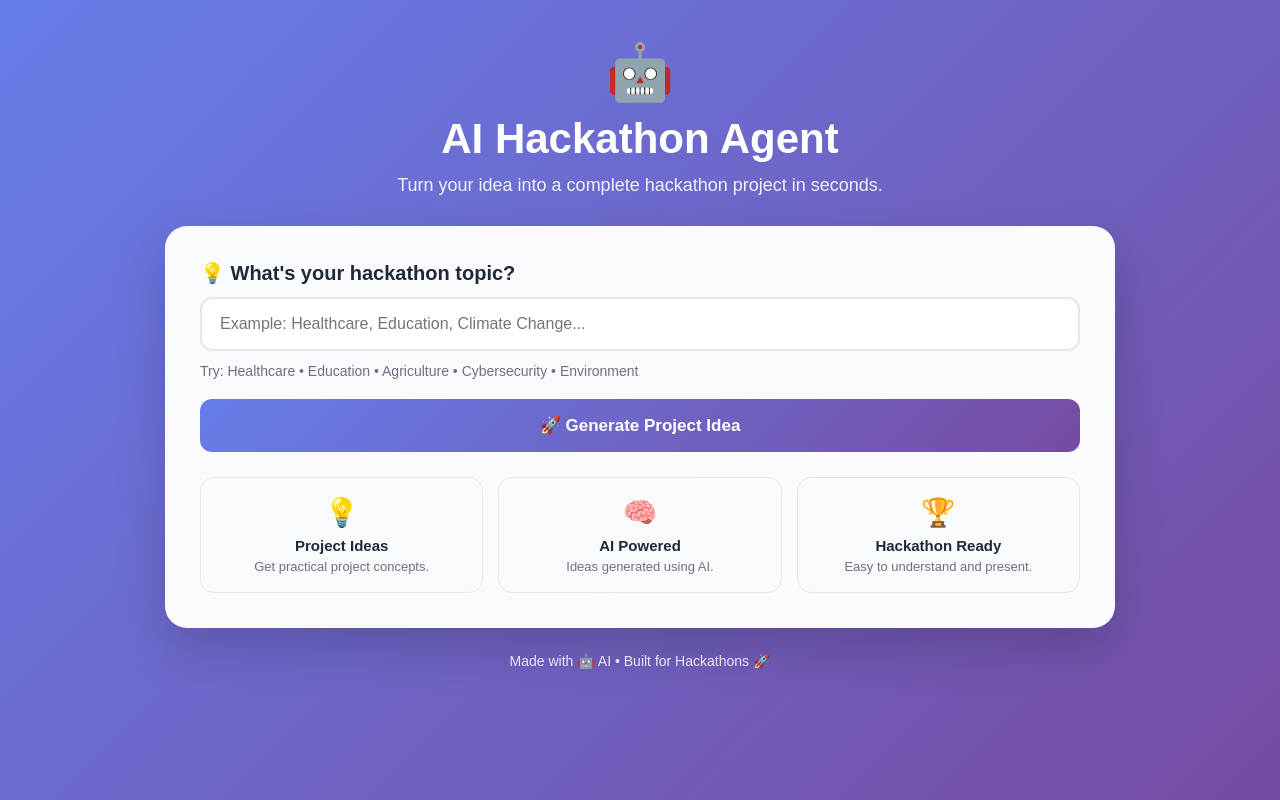
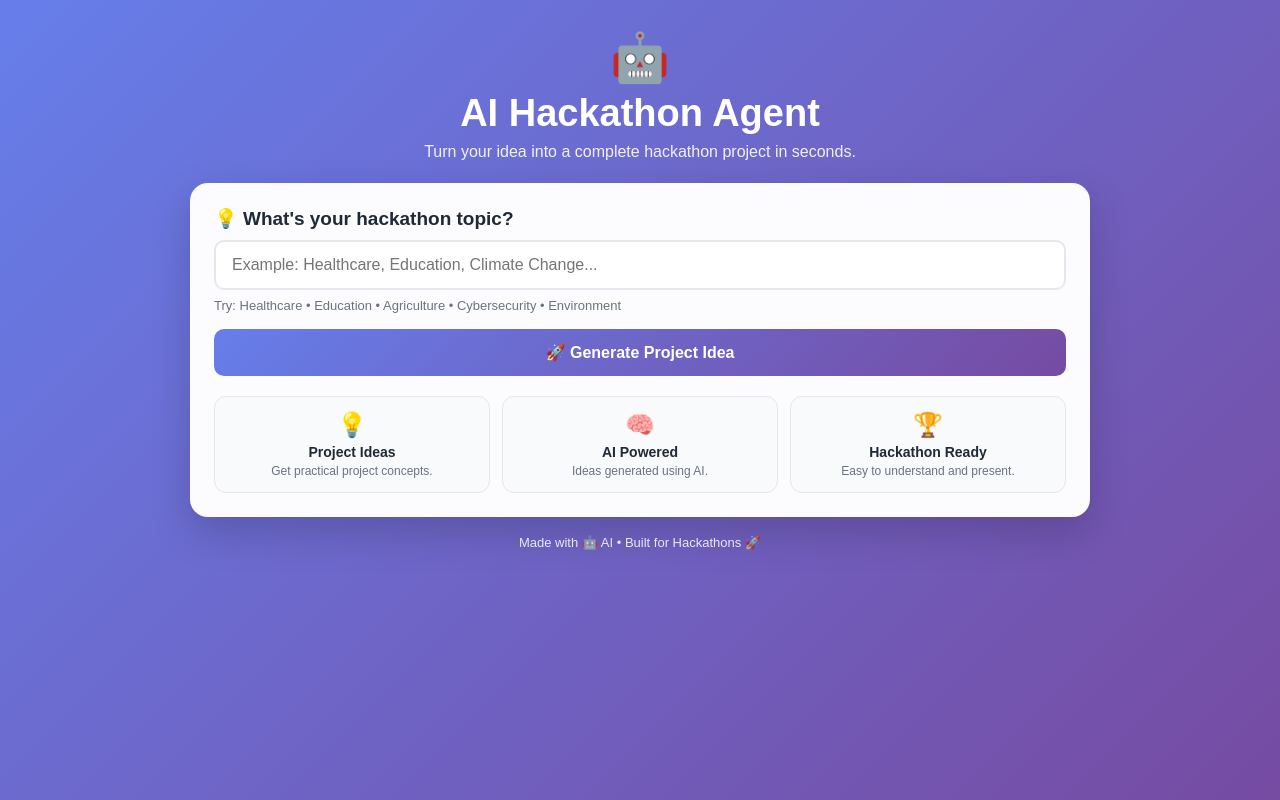
Before and after one commit to orugantideeksha24/AI-Hackathon-Agent, a Flask app: page / in a window 1280 px wide. Run offline with Flask 3, Linux system fonts and the light colour scheme.

Commit message:
Update index.html

```diff
--- a/templates/index.html
+++ b/templates/index.html
@@ -2,12 +2,15 @@
 <html lang="en">
 
 <head>
+
     <meta charset="UTF-8">
+
     <meta name="viewport" content="width=device-width, initial-scale=1.0">
 
     <title>AI Hackathon Agent</title>
 
     <style>
+
         * {
             box-sizing: border-box;
             margin: 0;
@@ -18,178 +21,212 @@
             font-family: Arial, Helvetica, sans-serif;
             min-height: 100vh;
             background: linear-gradient(135deg, #667eea, #764ba2);
-            padding: 40px 20px;
+            padding: 30px 15px;
             color: #1f2937;
         }
 
         .container {
-            max-width: 950px;
+            max-width: 900px;
             margin: auto;
         }
+
+        /* HEADER */
 
         .hero {
             text-align: center;
             color: white;
-            margin-bottom: 30px;
+            margin-bottom: 22px;
         }
 
         .robot {
-            font-size: 55px;
-            margin-bottom: 10px;
+            font-size: 48px;
+            margin-bottom: 6px;
         }
 
         .hero h1 {
-            font-size: 42px;
-            margin-bottom: 12px;
+            font-size: 38px;
+            margin-bottom: 8px;
         }
 
         .hero p {
-            font-size: 18px;
+            font-size: 16px;
             opacity: 0.9;
         }
 
+        /* MAIN CARD */
+
         .card {
-            background: rgba(255, 255, 255, 0.97);
-            border-radius: 22px;
-            padding: 35px;
-            box-shadow: 0 20px 50px rgba(0, 0, 0, 0.18);
+            background: rgba(255, 255, 255, 0.98);
+            border-radius: 18px;
+            padding: 24px;
+            box-shadow: 0 15px 40px rgba(0, 0, 0, 0.18);
         }
 
         .input-title {
-            font-size: 20px;
+            font-size: 19px;
             font-weight: bold;
-            margin-bottom: 12px;
+            margin-bottom: 10px;
         }
 
         input {
             width: 100%;
-            padding: 16px 18px;
+            padding: 14px 16px;
             border: 2px solid #e5e7eb;
-            border-radius: 12px;
+            border-radius: 10px;
             font-size: 16px;
             outline: none;
-            transition: 0.2s;
         }
 
         input:focus {
             border-color: #667eea;
-            box-shadow: 0 0 0 4px rgba(102, 126, 234, 0.12);
         }
 
         .examples {
-            margin-top: 12px;
+            margin-top: 8px;
             color: #6b7280;
-            font-size: 14px;
+            font-size: 13px;
         }
+
+        /* BUTTON */
 
         button {
             width: 100%;
-            margin-top: 20px;
-            padding: 16px;
+            margin-top: 16px;
+            padding: 14px;
             border: none;
-            border-radius: 12px;
+            border-radius: 10px;
             background: linear-gradient(135deg, #667eea, #764ba2);
             color: white;
-            font-size: 17px;
+            font-size: 16px;
             font-weight: bold;
             cursor: pointer;
-            transition: transform 0.2s, box-shadow 0.2s;
+            transition: 0.2s;
         }
 
         button:hover {
             transform: translateY(-2px);
-            box-shadow: 0 10px 25px rgba(102, 126, 234, 0.35);
+            box-shadow: 0 8px 20px rgba(102, 126, 234, 0.3);
         }
 
-        .result {
-            margin-top: 30px;
-            padding: 28px;
-            background: #f8fafc;
-            border: 1px solid #e5e7eb;
-            border-radius: 16px;
-            white-space: pre-wrap;
-            line-height: 1.7;
-            font-size: 16px;
-        }
-
-        .result-title {
-            font-size: 22px;
-            font-weight: bold;
-            margin-bottom: 15px;
-        }
+        /* FEATURE CARDS */
 
         .features {
             display: grid;
             grid-template-columns: repeat(3, 1fr);
-            gap: 15px;
-            margin-top: 25px;
+            gap: 12px;
+            margin-top: 20px;
         }
 
         .feature {
             background: #f8fafc;
-            border-radius: 14px;
-            padding: 18px;
+            border-radius: 12px;
+            padding: 14px;
             text-align: center;
             border: 1px solid #e5e7eb;
         }
 
         .feature-icon {
-            font-size: 28px;
-            margin-bottom: 8px;
+            font-size: 24px;
+            margin-bottom: 5px;
         }
 
         .feature h3 {
-            font-size: 15px;
-            margin-bottom: 5px;
+            font-size: 14px;
+            margin-bottom: 4px;
         }
 
         .feature p {
-            font-size: 13px;
+            font-size: 12px;
             color: #6b7280;
         }
+
+        /* RESULT */
+
+        .result {
+            margin-top: 20px;
+            padding: 20px;
+            background: #f8fafc;
+            border: 1px solid #e5e7eb;
+            border-radius: 14px;
+
+            white-space: pre-wrap;
+
+            line-height: 1.45;
+
+            font-size: 15px;
+
+            overflow-wrap: break-word;
+        }
+
+        .result-title {
+            font-size: 20px;
+            font-weight: bold;
+            margin-bottom: 12px;
+            color: #1f2937;
+        }
+
+        /* FOOTER */
 
         .footer {
             text-align: center;
             color: white;
-            margin-top: 25px;
-            font-size: 14px;
+            margin-top: 18px;
+            font-size: 13px;
             opacity: 0.85;
         }
+
+        /* MOBILE */
 
         @media (max-width: 700px) {
 
             body {
-                padding: 25px 15px;
+                padding: 20px 12px;
             }
 
             .hero h1 {
-                font-size: 32px;
+                font-size: 30px;
             }
 
             .hero p {
-                font-size: 16px;
+                font-size: 14px;
             }
 
             .card {
-                padding: 22px;
+                padding: 18px;
             }
 
             .features {
                 grid-template-columns: 1fr;
             }
+
+            .result {
+                padding: 16px;
+                font-size: 14px;
+            }
+
         }
+
     </style>
+
 </head>
+
 
 <body>
 
     <div class="container">
 
+
+        <!-- HEADER -->
+
         <div class="hero">
 
-            <div class="robot">🤖</div>
+            <div class="robot">
+                🤖
+            </div>
 
-            <h1>AI Hackathon Agent</h1>
+            <h1>
+                AI Hackathon Agent
+            </h1>
 
             <p>
                 Turn your idea into a complete hackathon project in seconds.
@@ -198,11 +235,15 @@
         </div>
 
 
+        <!-- MAIN CARD -->
+
         <div class="card">
+
 
             <div class="input-title">
                 💡 What's your hackathon topic?
             </div>
+
 
             <form method="POST">
 
@@ -213,24 +254,38 @@
                     required
                 >
 
+
                 <div class="examples">
-                    Try: Healthcare • Education • Agriculture • Cybersecurity • Environment
+
+                    Try:
+                    Healthcare • Education • Agriculture • Cybersecurity • Environment
+
                 </div>
 
+
                 <button type="submit">
+
                     🚀 Generate Project Idea
+
                 </button>
 
             </form>
 
 
+            <!-- FEATURES -->
+
             <div class="features">
+
 
                 <div class="feature">
 
-                    <div class="feature-icon">💡</div>
+                    <div class="feature-icon">
+                        💡
+                    </div>
 
-                    <h3>Project Ideas</h3>
+                    <h3>
+                        Project Ideas
+                    </h3>
 
                     <p>
                         Get practical project concepts.
@@ -241,9 +296,13 @@
 
                 <div class="feature">
 
-                    <div class="feature-icon">🧠</div>
+                    <div class="feature-icon">
+                        🧠
+                    </div>
 
-                    <h3>AI Powered</h3>
+                    <h3>
+                        AI Powered
+                    </h3>
 
                     <p>
                         Ideas generated using AI.
@@ -254,9 +313,13 @@
 
                 <div class="feature">
 
-                    <div class="feature-icon">🏆</div>
+                    <div class="feature-icon">
+                        🏆
+                    </div>
 
-                    <h3>Hackathon Ready</h3>
+                    <h3>
+                        Hackathon Ready
+                    </h3>
 
                     <p>
                         Easy to understand and present.
@@ -264,8 +327,11 @@
 
                 </div>
 
+
             </div>
 
+
+            <!-- AI RESULT -->
 
             {% if answer %}
 
@@ -281,6 +347,7 @@
 
             {% endif %}
 
+
         </div>
 
 
@@ -290,6 +357,7 @@
 
         </div>
 
+
     </div>
 
 </body>
```
